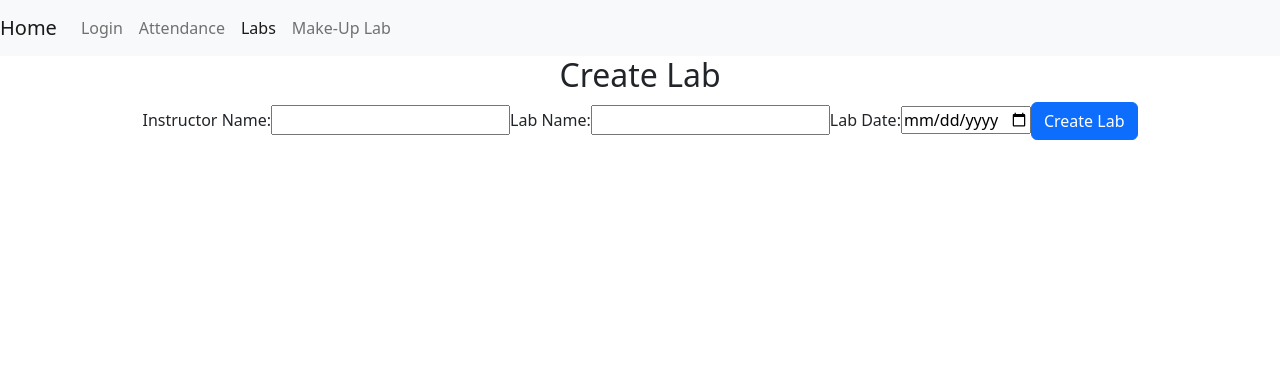
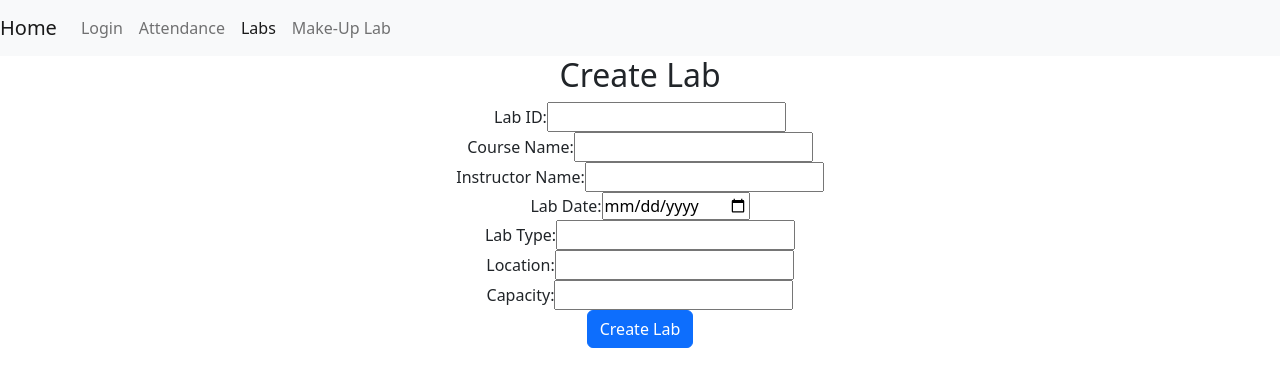
Before and after one commit to ecarl1/SER341Group, a React (Create React App) app in the folder my-app/: page /labs in a window 1280 px wide. Shown: the top 386 px of the page. Built offline with nearby package versions, Linux system fonts and the light colour scheme; no server answers.

Commit message:
File updates

```diff
--- a/my-app/src/components/Attendance.jsx
+++ b/my-app/src/components/Attendance.jsx
@@ -1,37 +1,65 @@
-import React, { Component } from 'react';
+import React, { useEffect, useState } from 'react';
 import Dropdown from 'react-dropdown';
 import { useForm } from "react-hook-form";
+import { getStudent, getStudents, saveStudent } from '../services/StudentService';
+import AttendanceTable from './attendancetable';
 const Attendance = () =>  {
 
-        const options = [
-            'Present', 'Absent'
-        ]
-        const defaultOption = options[0];
+    const [students, setStudents] = useState([]);
+    const [present, setPresent] = useState(false);
+    const [absent, setAbsent] = useState(false);
+    useEffect(() => {
+
+        async function fetchData() {
+          const { data } = await getStudents(); //Would be modified to get students specific to the lab the instructor chooses.
+          console.log(data);
+          setStudents(data);
+        }
+        fetchData();
+      }, []);
+
+        // const options = [
+        //     'Present', 'Absent'
+        // ]
+        // const defaultOption = options[0];
 
         const {
             register,
             handleSubmit,
             formState: { errors },
           } = useForm();
+          const handlePresent = async () => {
+            console.log("Student is present");
+            setAbsent(true);
+          };
+          const handleAbsent = async (student) => {
+            console.log("Student is absent");
+            setPresent(true);
+          };
         return (
-        <form>
-            <div className="attendance-form">
-                <h2>Attendance Recording</h2>
-                <form id="record-form">
-                    <label htmlFor="studentName">Student Name:</label>
-                    <input type="text" id="studentName" required></input>
+        // <form>
+        //     <div className="attendance-form">
+        //         <h2>Attendance Recording</h2>
+        //         <form id="record-form">
+        //             <label htmlFor="studentName">Student Name:</label>
+        //             <input type="text" id="studentName" required></input>
 
-                    <label htmlFor="attendanceStatus">Attendance Status:</label>
-                    <select id="attendanceStatus" required>
-                        <option value="present">Present</option>
-                        <option value="absent">Absent</option>
-                    </select>
-                    <Dropdown options={options} onChange={this._onSelect} value={defaultOption} placeholder="Select an option" />;
+        //             <label htmlFor="attendanceStatus">Attendance Status:</label>
+        //             <select id="attendanceStatus" required>
+        //                 <option value="present">Present</option>
+        //                 <option value="absent">Absent</option>
+        //             </select>
+        //             <Dropdown options={options} onChange={this._onSelect} value={defaultOption} placeholder="Select an option" />;
 
-                    <button className="btn btn-primary" onclick="recordAttendance()">Submit</button>
-            </form>
-        </div>
-        </form>
+        //             <button className="btn btn-primary" onclick="recordAttendance()">Submit</button>
+        //     </form>
+        // </div>
+        // </form>
+        <React.Fragment>
+        <table>
+            <AttendanceTable students={students} onPresent={handlePresent} onAbsent={handleAbsent}/>
+        </table>
+        </React.Fragment>
         );
     }
 
--- a/my-app/src/components/CreateLab.jsx
+++ b/my-app/src/components/CreateLab.jsx
@@ -1,13 +1,22 @@
 import React, { useState } from 'react';
 import { useForm } from "react-hook-form";
-import { saveLab } from '../services/LabService';
+import { saveLab } from '../services/labsService';
 import{ getInstructor } from '../services/InstructorService';
 import DatePicker from 'react-date-picker';
+import axios from 'axios';
+import * as config from "../config.json";
 const CreateLab  = () => {
+  const { apiUrl } = config;
 
+  const apiEndpoint = apiUrl + "labs";
+
+     const [labID, setLabID] = useState('');
      const [instructorName, setInstructorName] = useState('');
-     const [labName, setLabName] = useState('');
+     const [courseName, setCourseName] = useState('');
      const [labDate, setLabDate] = useState('');
+     const [labType, setLabType] = useState('');
+     const [location, setLocation] = useState('');
+     const [capacity, setCapacity] = useState('');
 
      const {
         register,
@@ -15,40 +24,108 @@ const CreateLab  = () => {
         formState: { errors },
       } = useForm();
 
+      const handleAdd = async () => { //Would use info ffrom form inputs
+        const NewLab = { labID: "1",
+                      courseName: "BIO200",
+                      instructorName: "Jon", //Would get from instructor ID.
+                      labDate: "2024-01-03:12:02.253Z",
+                      labType: "Make up",
+                      location: "TH120",
+                      capacity: 3
+        };
+        const { data: lab } = await saveLab(NewLab);
+
+      }
+
      const registerOptions = {
+        labID: { required: "ID is required" },
         instructorName: { required: "Name is required" },
-        labName: { required: "Email is required" },
+        courseName: { required: "Course is required" },
+
         labDate: {
           required: "Date is required",
           min: "2023-01-01",
           max: "2024-12-31"
         },
+        labType: { required: "Type is required" },
+        location: { required: "Location is required" },
+        capacity: { required: "Capacity is required" },
       };
 
         return (
+          <div>
        <form onSubmit={useForm().handleSubmit}>
 
-        <div className="lab-form">
+
     <h2>Create Lab</h2>
-    <form className="create-lab-form">
+    <div>
+        <label htmlFor="labID">Lab ID:</label>
+        <input type="text"
+        id="labID"
+        name="labID"
+        {...register("labID", registerOptions.labID)}/>
+        <small className="text-danger">
+          {errors?.labID && errors.labID.message}
+        </small>
+        </div>
+
+        <div>
+        <label htmlFor="courseName">Course Name:</label>
+        <input type="text" id="courseName" name="courseName"
+        {...register("courseName", registerOptions.labName)}/>
+        <small className="text-danger">
+          {errors?.courseName && errors.courseName.message}
+        </small>
+        </div>
+
+        <div>
         <label htmlFor="instructorName">Instructor Name:</label>
-        <input type="text"
-        id="instructorName"
-        name="instructorName" required
-        {...register("instructorName", registerOptions.instructorName)}></input>
+        <input type="text" id="instructorName" name="instructorName"
+        {...register("instructorName", registerOptions.instructorName)}/>
+        <small className="text-danger">
+          {errors?.instructorName && errors.instructorName.message}
+        </small>
+        </div>
 
-        <label htmlFor="labName">Lab Name:</label>
-        <input type="text" id="labName" name="labName" required
-        {...register("labName", registerOptions.labName)}></input>
+<div>
+        <label htmlFor="labDate">Lab Date:</label>
+        <input type="date" id="labDate" name="labDate"
+        {...register("labDate", registerOptions.labDate)}/>
+        <small className="text-danger">
+          {errors?.labDate && errors.labDate.message}
+        </small>
+</div>
 
-        <label htmlFor="labDate">Lab Date:</label>
-        <input type="date" id="labDate" name="labDate" min="2023-01-01" max="2024-12-31" required
-        {...register("labDate", registerOptions.labDate)}></input>
+<div>
+        <label htmlFor="labType">Lab Type:</label>
+        <input type="text" id="labName" name="labType"
+        {...register("labType", registerOptions.labType)}/>
+        <small className="text-danger">
+          {errors?.labType && errors.labType.message}
+        </small>
+        </div>
 
-        <button className="btn btn-primary" onclick="createLab()">Create Lab</button>
-    </form>
-</div>
+        <div>
+        <label htmlFor="location">Location:</label>
+        <input type="text" id="labName" name="location"
+        {...register("location", registerOptions.location)}/>
+        <small className="text-danger">
+          {errors?.location && errors.location.message}
+        </small>
+        </div>
+
+        <div>
+        <label htmlFor="capacity">Capacity:</label>
+        <input type="number" id="capacity" name="capacity"
+        {...register("capacity", registerOptions.capacity)}/>
+        <small className="text-danger">
+          {errors?.capacity && errors.capacity.message}
+        </small>
+        </div>
+        <button className="btn btn-primary" onClick={handleSubmit}>Create Lab</button>
        </form>
+       </div>
+
          );
     }
 
--- /dev/null
+++ b/my-app/src/components/attendanceTable.jsx
@@ -0,0 +1,28 @@
+import React, { Component } from "react";
+import { Link } from "react-router-dom";
+import student from "../../../backend/models/student";
+
+class AttendanceTable extends Component {
+    constructor(props) {
+        super(props);
+    }
+    state = {  }
+    render() {
+        const {students} = this.props;
+        return ( <tbody>
+            {students.map((student, index) => (
+                <tr key={index}>
+                    <td>{student.name}</td>
+                    <td>
+                        <button onClick={() => {this.props.onPresent()}} className="btn btn-primary btn-sm" disabled={this.props.present}>Present</button>
+                    </td>
+                    <td>
+                        <button onClick={() => {this.props.onAbsent()}} className="btn btn-danger btn-sm" disabled={this.props.absent}>Absent</button>
+                    </td>
+                </tr>
+            ))}
+        </tbody> );
+    }
+}
+
+export default AttendanceTable;
```
Also changed, not shown: my-app/src/services/labsService.jsx (renamed from my-app/src/services/labsService.js).
